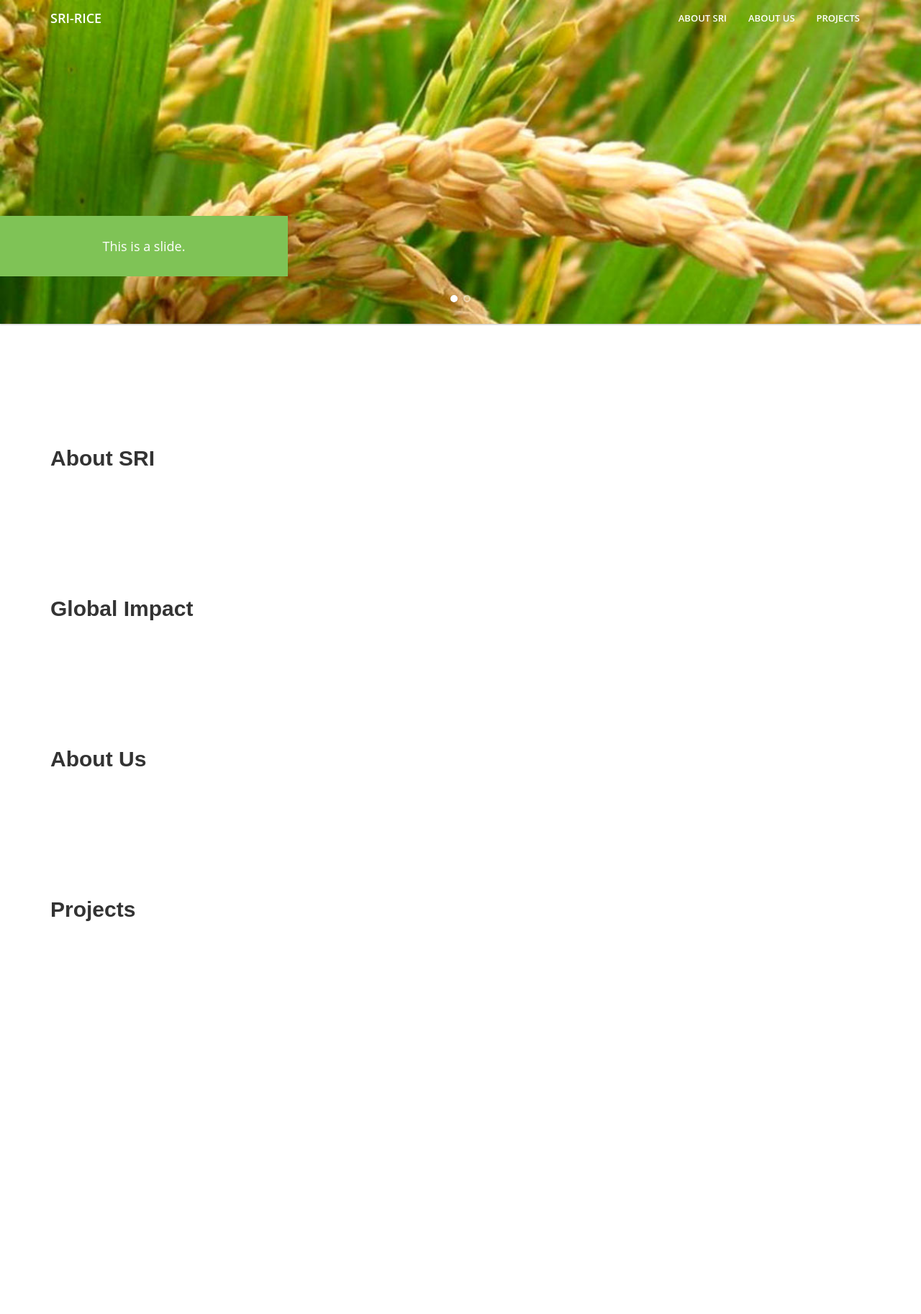
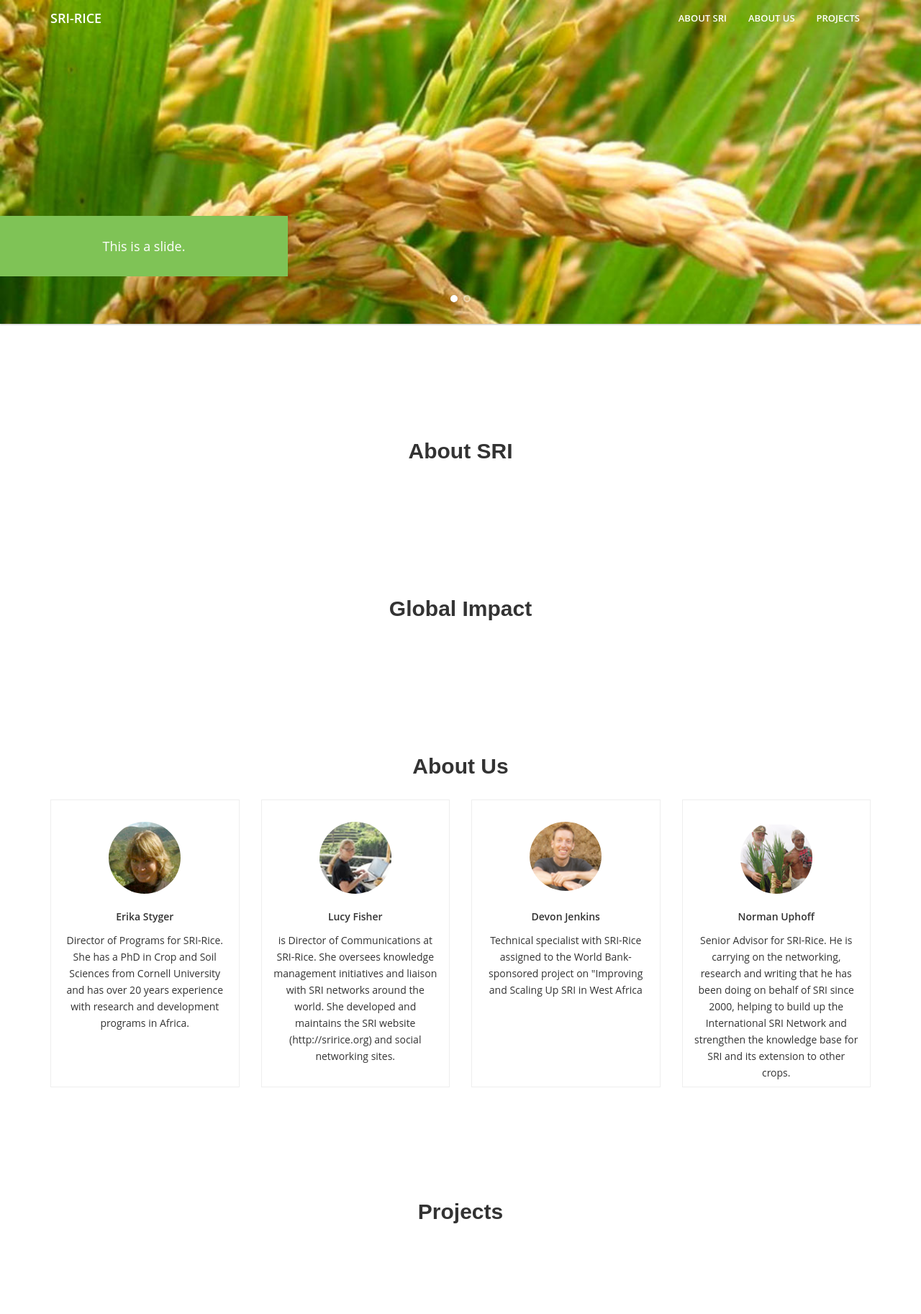
Before and after one commit to inyounghong/SRI, a PHP site: page / in a window 1280 px wide. Shown: the whole page at 72% size. Before the commit the page ends 1280 px from the top, so only its background shows below. Run offline with PHP 8.4, Linux system fonts and the light colour scheme; some libraries are stand-ins or nearby versions.

Commit message:
About us

```diff
--- a/css/styles.css
+++ b/css/styles.css
@@ -11,7 +11,9 @@
 
 h1 {
   font-size: 30px;
-  font-weight: 600; }
+  font-weight: 600;
+  text-align: center;
+  margin: 10px 0 30px; }
 
 .navbar {
   -moz-border-radius: 0;
@@ -56,4 +58,24 @@ h1 {
   background: #7FC356;
   padding: 30px; }
 
+.people_wrap {
+  text-align: center;
+  border: 1px solid #eee;
+  padding: 30px 15px;
+  height: 400px; }
+  .people_wrap .people_img {
+    width: 100px;
+    height: 100px;
+    display: inline-block;
+    margin-bottom: 20px; }
+    .people_wrap .people_img img {
+      width: 100%;
+      -moz-border-radius: 100%;
+      -webkit-border-radius: 100%;
+      -ms-border-radius: 100%;
+      border-radius: 100%; }
+  .people_wrap .people_name {
+    margin-bottom: 10px;
+    font-weight: 600; }
+
 /*# sourceMappingURL=styles.css.map */
--- a/css/styles.sass
+++ b/css/styles.sass
@@ -38,6 +38,8 @@ $green: #7FC356
 h1
     font-size: 30px
     font-weight: 600
+    text-align: center
+    margin: 10px 0 30px
 
 
 // Navigation Bar
@@ -91,3 +93,26 @@ h1
         text-align: center
         background: $green
         padding: 30px
+
+
+// About Us People
+
+.people_wrap
+    text-align: center
+    border: 1px solid #eee
+    padding: 30px 15px
+    height: 400px
+
+    .people_img
+        width: 100px
+        height: 100px
+        display: inline-block
+        margin-bottom: 20px
+
+        img
+            width: 100%
+            +border-radius(100%)
+
+    .people_name
+        margin-bottom: 10px
+        font-weight: 600
--- a/index.php
+++ b/index.php
@@ -85,6 +85,42 @@
 		<div class="section">
 			<h1>About Us</h1>
 
+			<div class="row">
+				<div class="col-sm-3">
+					<div class="people_wrap">
+						<div class="people_img"><img src="./img/people_erika.png"></div>
+						<div class="people_name">Erika Styger</div>
+						<div class="people_description">Director of Programs for SRI-Rice. She has a PhD in Crop and Soil Sciences from Cornell University and has over 20 years experience with research and development programs in Africa. </div>
+					</div>
+				</div>
+
+				<div class="col-sm-3">
+					<div class="people_wrap">
+						<div class="people_img"><img src="./img/people_lucy.png"></div>
+						<div class="people_name">Lucy Fisher</div>
+						<div class="people_description">is Director of Communications at SRI-Rice. She oversees knowledge management initiatives and liaison with SRI networks around the world. She developed and maintains the SRI website (http://sririce.org) and social networking sites.</div>
+					</div>
+				</div>
+
+
+
+				<div class="col-sm-3">
+					<div class="people_wrap">
+						<div class="people_img"><img src="./img/people_devon.png"></div>
+						<div class="people_name">Devon Jenkins</div>
+						<div class="people_description">Technical specialist with SRI-Rice assigned to the World Bank-sponsored project on "Improving and Scaling Up SRI in West Africa</div>
+					</div>
+				</div>
+
+				<div class="col-sm-3">
+					<div class="people_wrap">
+						<div class="people_img"><img src="./img/people_norman.png"></div>
+						<div class="people_name">Norman Uphoff </div>
+						<div class="people_description">Senior Advisor for SRI-Rice. He is carrying on the networking, research and writing that he has been doing on behalf of SRI since 2000, helping to build up the International SRI Network and strengthen the knowledge base for SRI and its extension to other crops.</div>
+					</div>
+				</div>
+			</div>
+
 			<br><br>
 		</div>
 
```
Also changed, not shown: img/people_devon.png (added), img/people_erika.png (added), img/people_lucy.png (added), img/people_norman.png (added), 1 other file.
